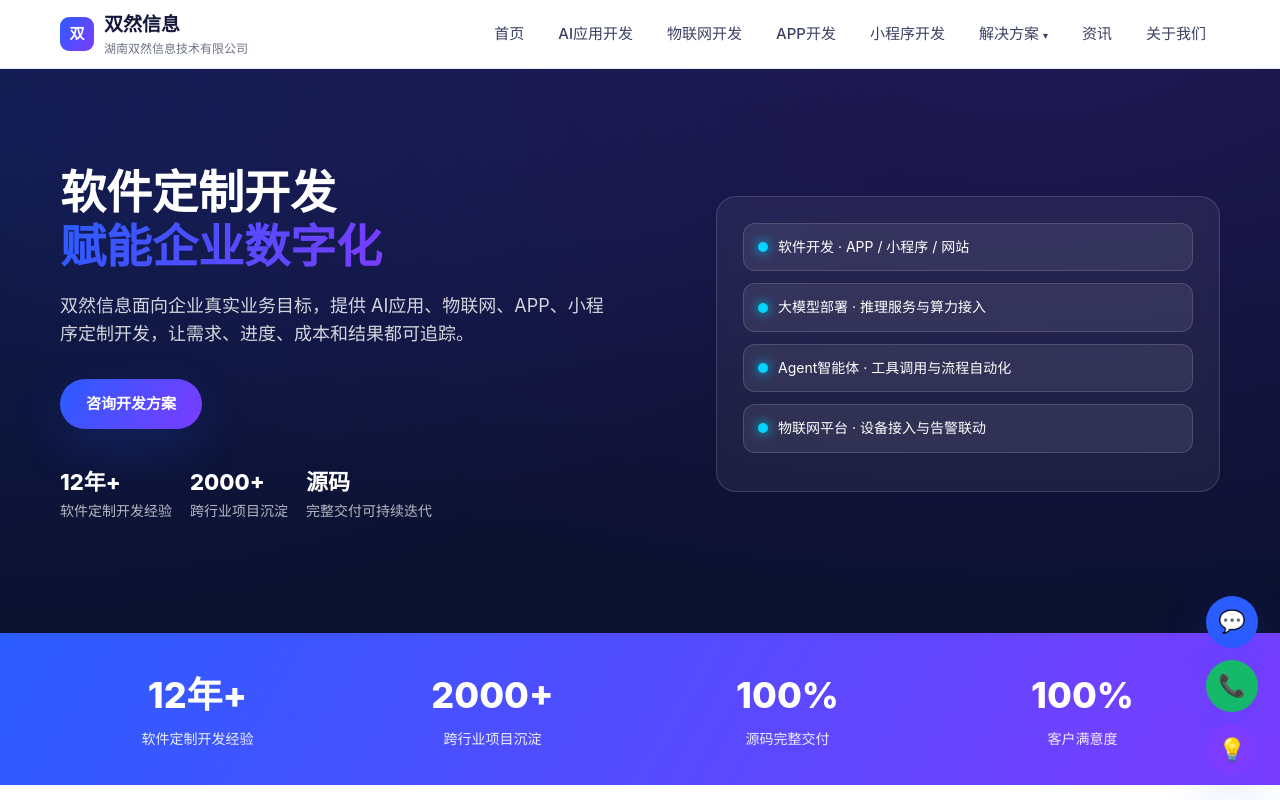
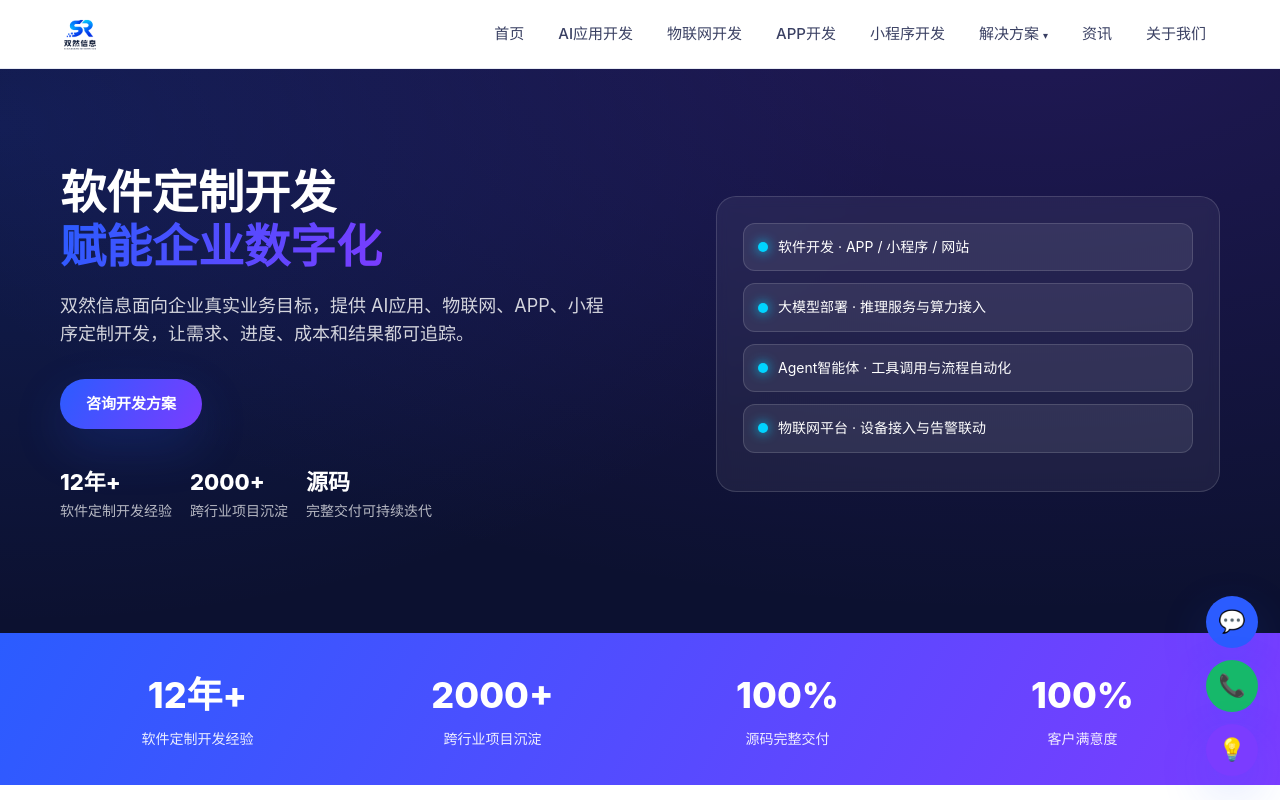
Before and after one commit to zealotxp/hunan-shuangran-website, a website: page index.html in a window 1280 px wide. Shown: the top 800 px of the page. Drawn offline with Linux system fonts and the light colour scheme.

Commit message:
v1.0.15 - 全站LOGO替换为双然信息图片标识

```diff
--- a/css/styles.css
+++ b/css/styles.css
@@ -37,6 +37,8 @@ section{padding:72px 0}
 .nav{display:flex;align-items:center;justify-content:space-between;height:68px}
 .brand{display:flex;align-items:center;gap:10px;font-weight:800;font-size:19px;color:var(--ink)}
 .brand .logo{width:34px;height:34px;border-radius:9px;background:var(--grad);display:grid;place-items:center;color:#fff;font-weight:900;font-size:15px}
+.brand img.logo-img{height:40px;width:auto;display:block}
+.site-footer .brand img.logo-img{height:34px;background:#fff;padding:5px;border-radius:8px}
 .brand small{font-weight:500;color:var(--muted);font-size:12px;display:block;margin-top:-2px}
 .nav-links{display:flex;align-items:center;gap:6px;list-style:none}
 .nav-links>li{position:relative}
--- a/index.html
+++ b/index.html
@@ -13,7 +13,7 @@
 <!-- Header -->
 <header class="site-header">
   <div class="container nav">
-    <a class="brand" href="index.html"><span class="logo">双</span><span>双然信息<small>湖南双然信息技术有限公司</small></span></a>
+    <a class="brand" href="index.html"><img class="logo-img" src="assets/logo.png" alt="双然信息"></a>
     <button class="nav-toggle" aria-label="菜单">☰</button>
     <ul class="nav-links">
       <li><a href="index.html">首页</a></li>
@@ -212,7 +212,7 @@
   <div class="container">
     <div class="foot-grid">
       <div class="foot-about">
-        <a class="brand" href="index.html"><span class="logo">双</span><span style="color:#fff">双然信息</span></a>
+        <a class="brand" href="index.html"><img class="logo-img" src="assets/logo.png" alt="双然信息"></a>
         <p>湖南双然信息技术有限公司专注 AI应用开发、物联网开发、APP开发、小程序开发，面向企业真实业务目标提供定制开发与源码交付。</p>
       </div>
       <div><h5>业务服务</h5>
--- a/package.json
+++ b/package.json
@@ -1,6 +1,6 @@
 {
   "name": "hunan-shuangran-website",
-  "version": "1.0.14",
+  "version": "1.0.15",
   "private": true,
   "description": "湖南双然信息技术有限公司官网 - HTML 多页响应式原型（AI应用 / 物联网 / APP / 小程序）",
   "scripts": {
```
Also changed, not shown: about.html (+2 -2 lines), apps.html (+2 -2 lines), iot.html (+2 -2 lines), news.html (+2 -2 lines), solutions.html (+2 -2 lines), web.html (+2 -2 lines), xcx.html (+2 -2 lines), assets/logo.png (added).
